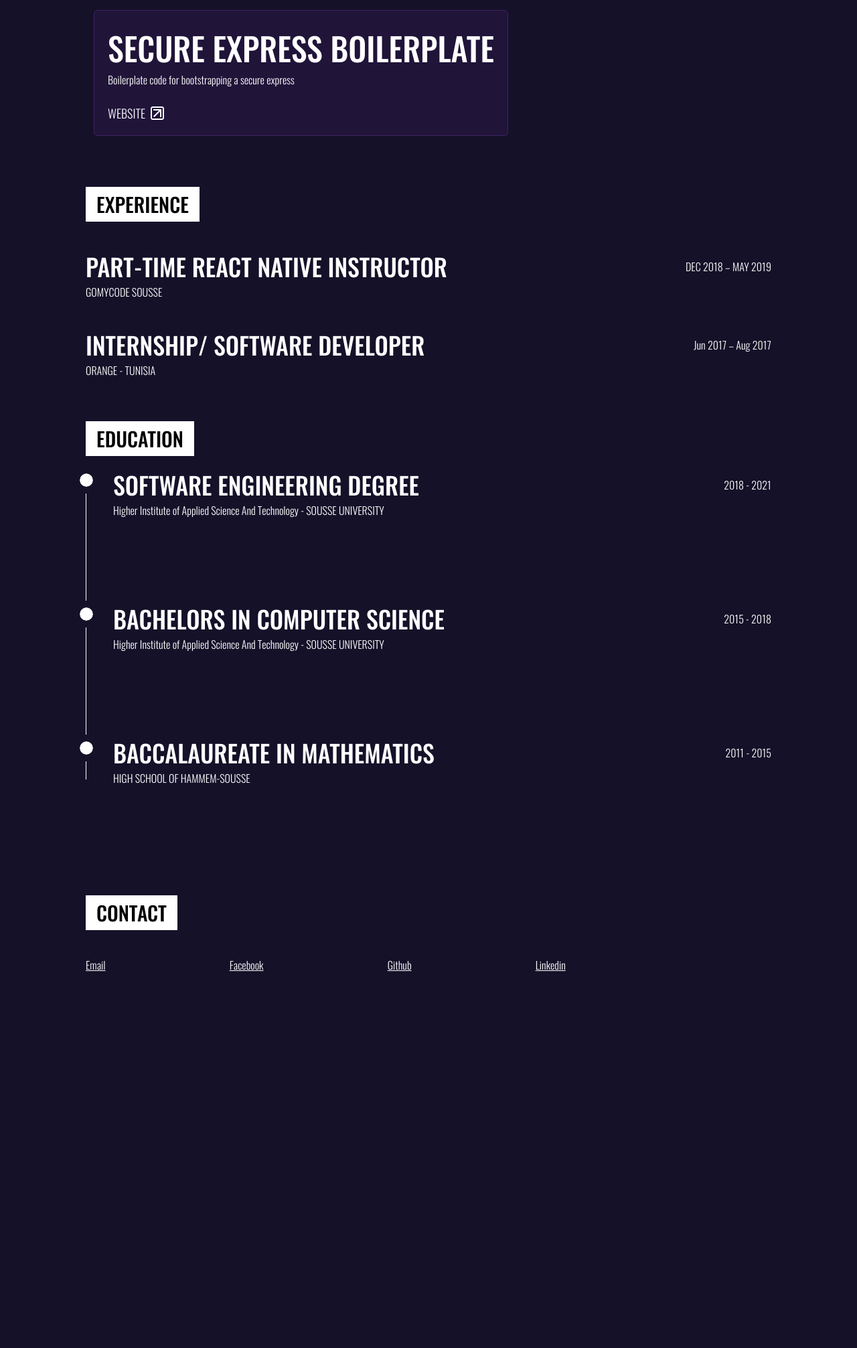
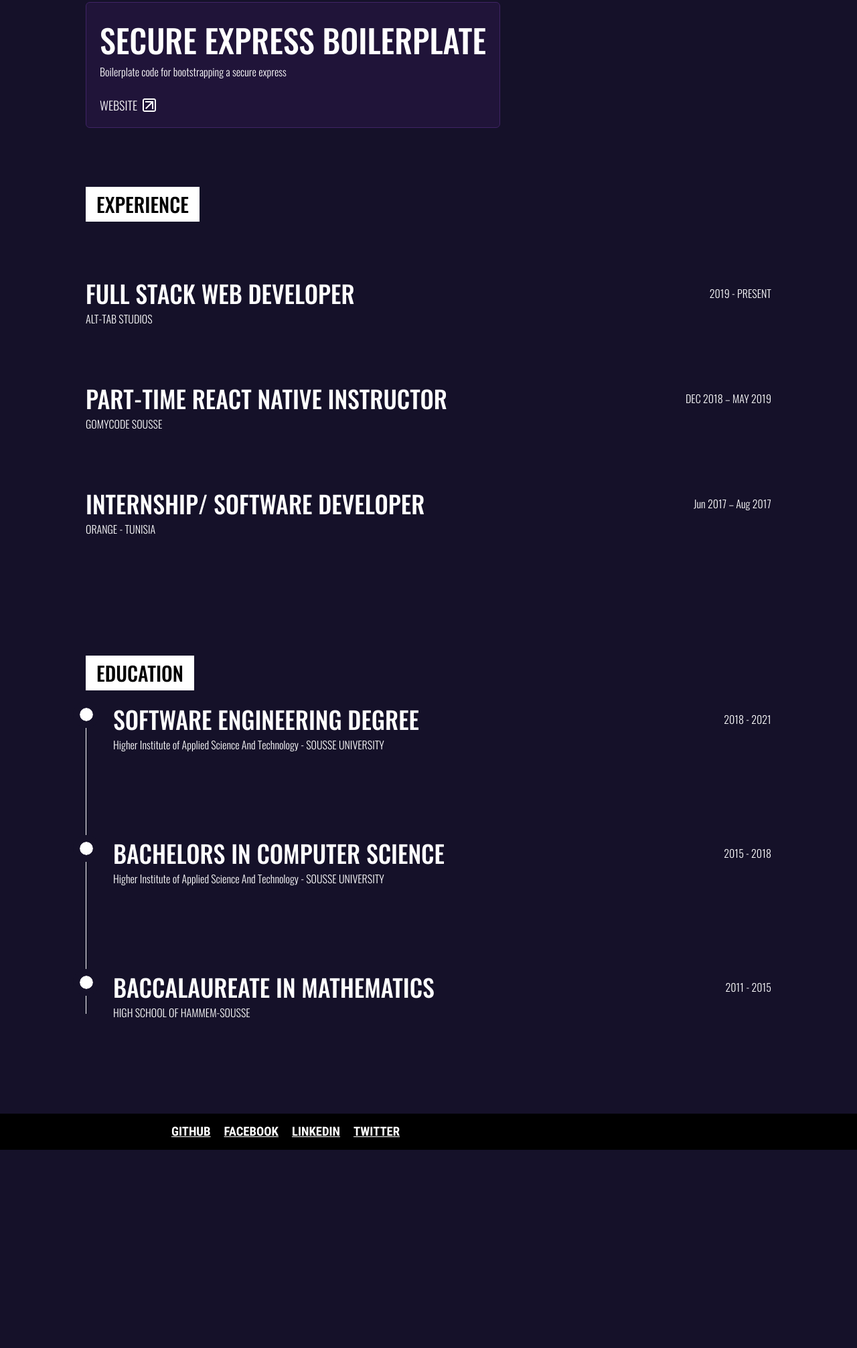
Before and after one commit to farhat-h/farhat-h.github.io, a plain HTML site: page index.html in a window 1280 px wide. Shown: the part 2503-4516 px from the top of the page at 67% size. After the commit the page ends 4220 px from the top, so only its background shows below. Drawn offline with Linux system fonts and the light colour scheme.

Commit message:
simple footer

```diff
--- a/handheld.css
+++ b/handheld.css
@@ -1,6 +1,7 @@
 
-body {
-    background-color: coral;
+:root {
+    font-size: 12px;
+    --space-unit: 2px;
 }
 .container-fluid {
     padding-left: calc(var(--space-unit) * 4);
--- a/index.html
+++ b/index.html
@@ -15,9 +15,9 @@
             <span class="icon-group"> <img src="assets/github.svg" alt="github"> github</span>
             <span class="icon-group"> <img src="assets/facebook.svg" alt="facebook">facebook</span>
         </div>
-
         <h1>haythem farhat</h1>
         <h3>Software engineering student & fullstack web dev</h3>
+
     </main>
     <div class="section container">
         <h4 class="section-header">projects</h4>
@@ -154,10 +154,18 @@
         </div>
     </div>
 
-    <div class="section container auto-h">
+    <div class="section container">
         <h4 class="section-header">
             experience
         </h4>
+
+        <div class="exp-entry">
+            <div class="row">
+                <h3 class="experience-title">FULL STACK WEB DEVELOPER</h3>
+                <p class="experience-date">2019 - PRESENT</p>
+            </div>
+            <p class="experience-est">ALT-TAB STUDIOS</p>
+        </div>
 
         <div class="exp-entry">
             <div class="row">
@@ -166,6 +174,7 @@
             </div>
             <p class="experience-est">GOMYCODE SOUSSE</p>
         </div>
+
         <div class="exp-entry">
             <div class="row">
                 <h3 class="experience-title">INTERNSHIP/ SOFTWARE DEVELOPER </h3>
@@ -207,15 +216,24 @@
             </div>
         </div>
     </div>
-    <div class="section container">
-        <h4 class="section-header">contact</h4>
-        <div class="row contacts">
-            <a target="_blank" href="mailto:haythem.farhat.dev@gmail.com">Email</a>
-            <a target="_blank" href="https://www.facebook.com/farhat.haythem.0/">Facebook</a>
-            <a target="_blank" href="https://github.com/farhat-h">Github</a>
-            <a target="_blank" href="https://www.linkedin.com/in/farhat-haythem/">Linkedin</a>
+
+    <footer class="container-fluid">
+        <div class="row">
+            <a href="#">
+                <h3 class="contact-link">github</h3>
+            </a>
+            <a href="#">
+                <h3 class="contact-link">facebook</h3>
+            </a>
+            <a href="#">
+                <h3 class="contact-link">linkedin</h3>
+            </a>
+            <a href="#">
+                <h3 class="contact-link">twitter</h3>
+            </a>
         </div>
-    </div>
+    </footer>
+    <script src="script.mjs" type="module"></script>
 </body>
 
 </html>
--- /dev/null
+++ b/script.mjs
@@ -0,0 +1 @@
+console.log('@todo setup service worker')
--- a/style.css
+++ b/style.css
@@ -166,7 +166,9 @@ p.project-description {
     padding: calc(var(--space-unit) * 5);
     border: 1px solid var(--color-card-stroke);
     border-radius: 6px;
-    margin: 12px;
+    margin-right: calc(var(--space-unit) * 6);
+    margin-bottom: calc(var(--space-unit) * 6);
+
 }
 .lab-title {
     font-size: 3rem;
@@ -196,7 +198,7 @@ p.project-description {
 }
 
 .exp-entry {
-    margin: calc(var(--space-unit) * 10) 0;
+    margin: calc(var(--space-unit) * 20) 0;
 }
 
 .edu-container {
@@ -218,7 +220,9 @@ p.project-description {
     flex-direction: column;
 }
 
-
+.flex-1 {
+    flex: 1;
+}
 .edu-item {
     padding-left: calc(var(--space-unit) * 10);
     position: relative;
@@ -249,3 +253,12 @@ p.project-description {
     width: 70%;
     justify-content: space-between;
 }
+footer {
+    padding: calc( var(--space-unit) * 4 );
+    background-color: #000;
+}
+.contact-link {
+    font-family: 'Roboto Condensed';
+    font-weight: 700;
+    margin-right: calc(var(--space-unit)* 5);
+}
```
